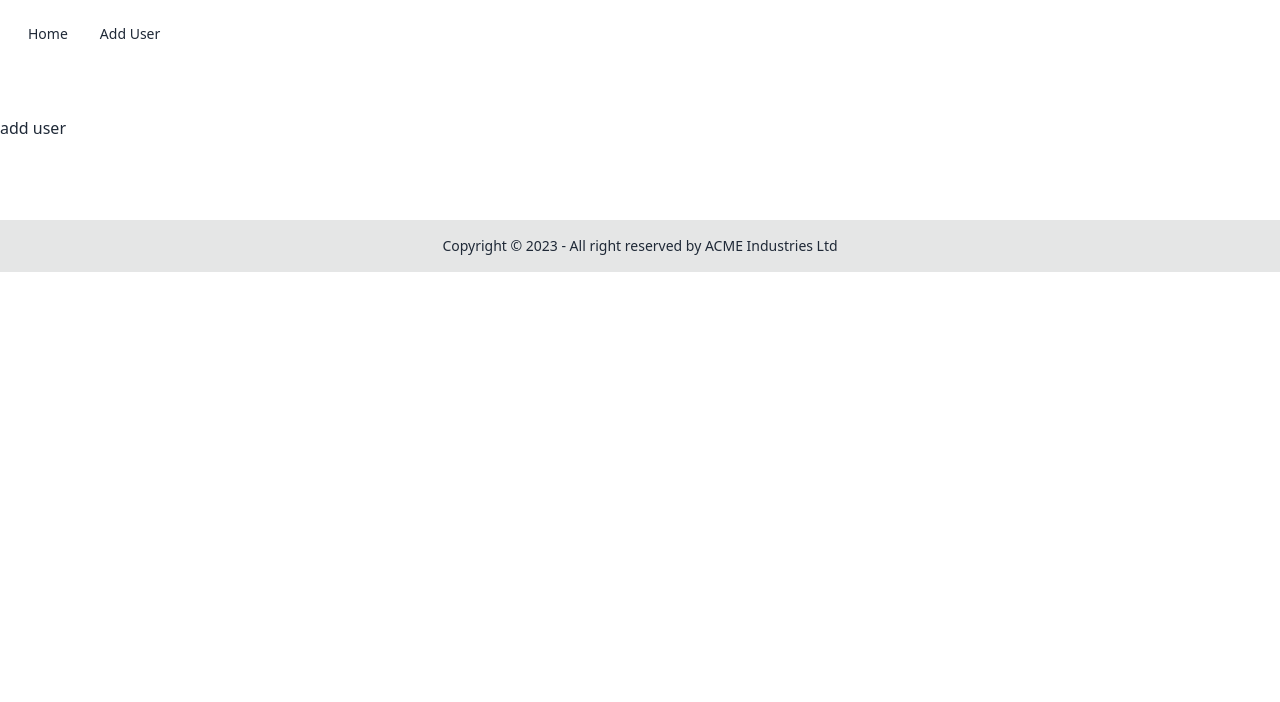
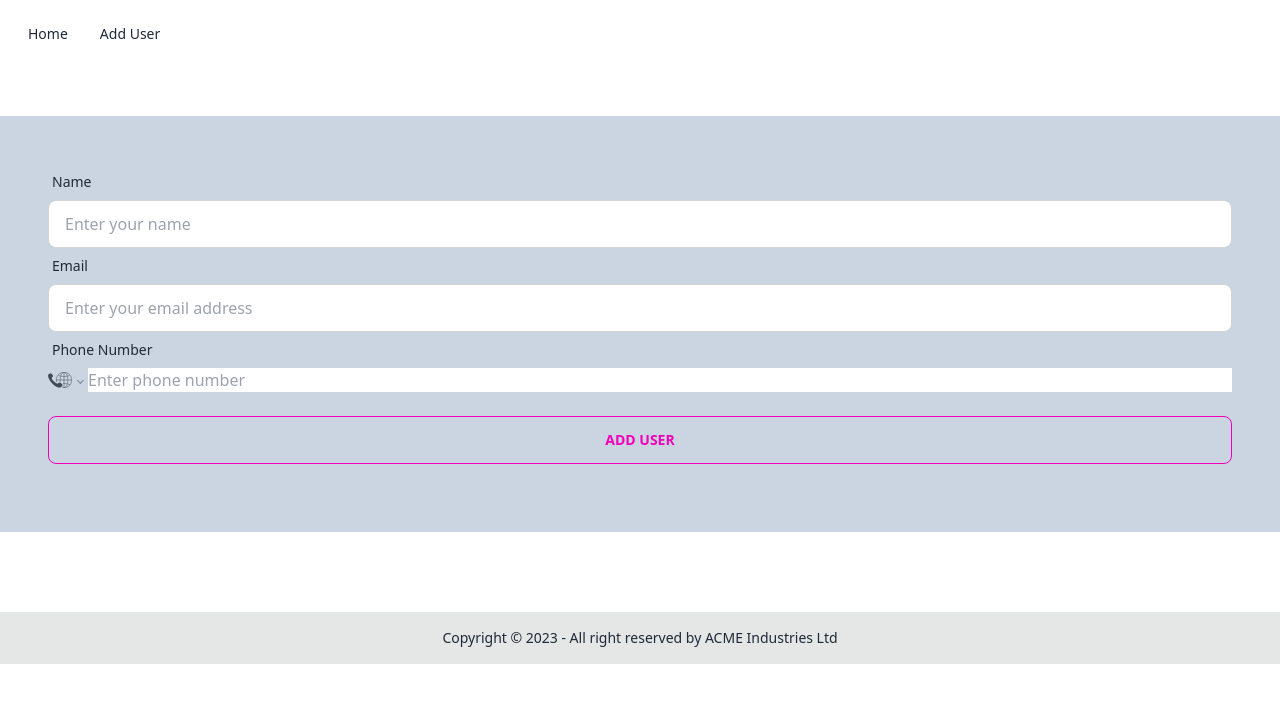
Before and after one commit to samimhossainsujon/skids-health, a React (Create React App) app: page /addUser in a window 1280 px wide. Shown: the top 702 px of the page. Built offline with nearby package versions, Linux system fonts and the light colour scheme.

Commit message:
add user from modify

```diff
--- a/package.json
+++ b/package.json
@@ -11,6 +11,7 @@
     "react": "^18.2.0",
     "react-dom": "^18.2.0",
     "react-hook-form": "^7.45.0",
+    "react-phone-number-input": "^3.2.23",
     "react-router-dom": "^6.13.0",
     "react-scripts": "5.0.1",
     "sort-by": "^1.2.0",
--- a/src/components/AddUser/AddUser.js
+++ b/src/components/AddUser/AddUser.js
@@ -1,18 +1,66 @@
-import React from 'react';
+import React, { useState } from 'react';
 import { useForm } from 'react-hook-form';
+import 'react-phone-number-input/style.css';
+import PhoneInput from 'react-phone-number-input';
 
 const AddUser = () => {
+  const [value, setValue] = useState();
+  const { register, handleSubmit, reset, formState: { errors } } = useForm();
 
-    const { register, handleSubmit, reset, formState: { errors } } = useForm();
+  const onSubmit = (data) => {
+    console.log(data);
+  };
 
-    const onSubmit = data => {
-        console.log(data);
-    }
-    return (
-        <div>
-            add user
+  return (
+    <div className="p-12 bg-slate-300">
+      <form onSubmit={handleSubmit(onSubmit)}>
+        <div className="form-control">
+          <label className="label">
+            <span className="label-text">Name</span>
+          </label>
+          <input
+            type="text"
+            placeholder="Enter your name"
+            className="input input-bordered"
+            {...register('name', { required: true })}
+          />
+          {errors.name && <span className="text-red-500">Name is required</span>}
         </div>
-    );
+
+        <div className="form-control">
+          <label className="label">
+            <span className="label-text">Email</span>
+          </label>
+          <input
+            type="email"
+            placeholder="Enter your email address"
+            className="input input-bordered"
+            {...register('email', { required: true })}
+          />
+          {errors.email && <span className="text-red-500">Email is required</span>}
+        </div>
+
+        <div className="form-control">
+          <label className="label">
+            <span className="label-text">Phone Number</span>
+          </label>
+          <PhoneInput
+            placeholder="Enter phone number"
+            {...register('phoneNumber', { required: true })}
+            value={value}
+            onChange={setValue}
+          />
+          {errors.phoneNumber && <span className="text-red-500">Phone number is required</span>}
+        </div>
+
+        <div className="form-control mt-6 mb-5">
+          <button type="submit" className="btn btn-outline btn-secondary">
+            Add User
+          </button>
+        </div>
+      </form>
+    </div>
+  );
 };
 
 export default AddUser;
```
Also changed, not shown: 1 other file (tests, documents, lock files or other folders).
